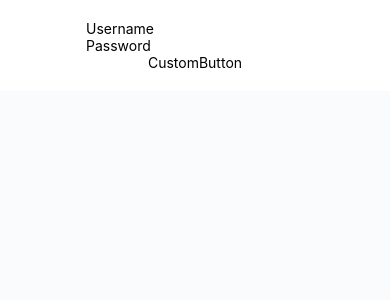
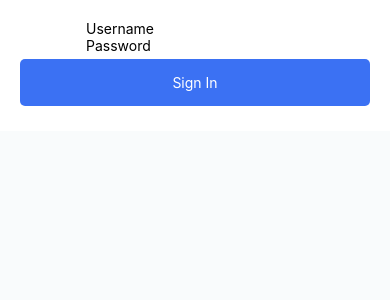
Before and after one commit to kdb23/authentication, a React Native app: screen / in a window 390 px wide. Shown: the top 300 px of the page. Built offline with nearby package versions, Linux system fonts and the light colour scheme.

Commit message:
button warn working

```diff
--- a/src/components/CustomButton.js
+++ b/src/components/CustomButton.js
@@ -1,12 +1,27 @@
-import { View, Text } from 'react-native'
+import { View, Text, StyleSheet, Pressable } from 'react-native'
 import React from 'react'
 
-const CustomButton = () => {
+const CustomButton = ({onPress, text }) => {
   return (
-    <View>
-      <Text>CustomButton</Text>
-    </View>
+    <Pressable onPress={onPress} style={styles.container}>
+      <Text style={styles.text}>{text}</Text>
+    </Pressable>
   )
 }
 
+const styles = StyleSheet.create({
+    container: {
+        backgroundColor: '#3B71F3',
+        width: '100%',
+        padding: 15,
+        marginVertical: 5,
+        alignItems: 'center',
+        borderRadius: 5,
+    },
+    text: {
+        frontWeight: 'bold',
+        color: 'white',
+    },
+})
+
 export default CustomButton
--- a/src/screens/SignInScreen.js
+++ b/src/screens/SignInScreen.js
@@ -6,6 +6,10 @@ import CustomButton from '../components/CustomButton';
 const SignInScreen = () => {
     const [username, setUsername] = useState('')
     const [password, setPassword] = useState('')
+
+    const onSignInPress = () => {
+        console.warn("sign in");
+    }
 
     return (
         <View style={styles.root}>
@@ -20,7 +24,7 @@ const SignInScreen = () => {
                 setValue={setPassword}
                 sercureTextEntry
             />
-            <CustomButton />
+            <CustomButton text="Sign In" onPress={onSignInPress} />
         </View>
     )
 };
```
